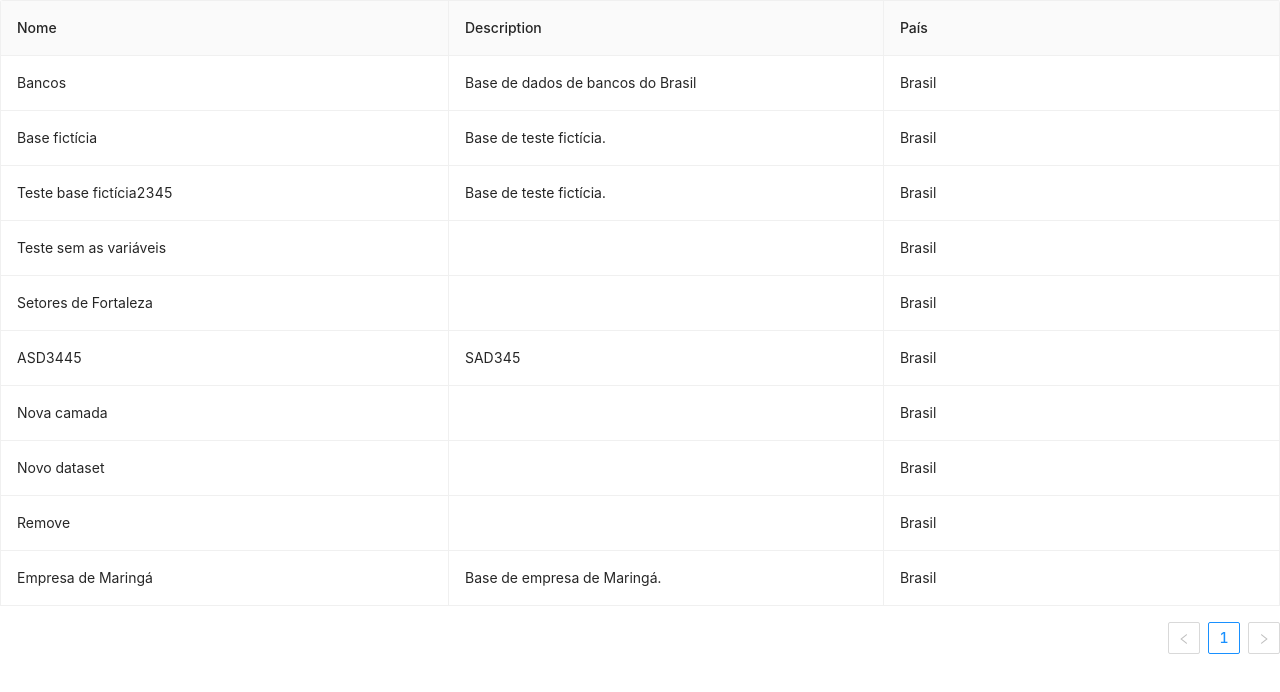
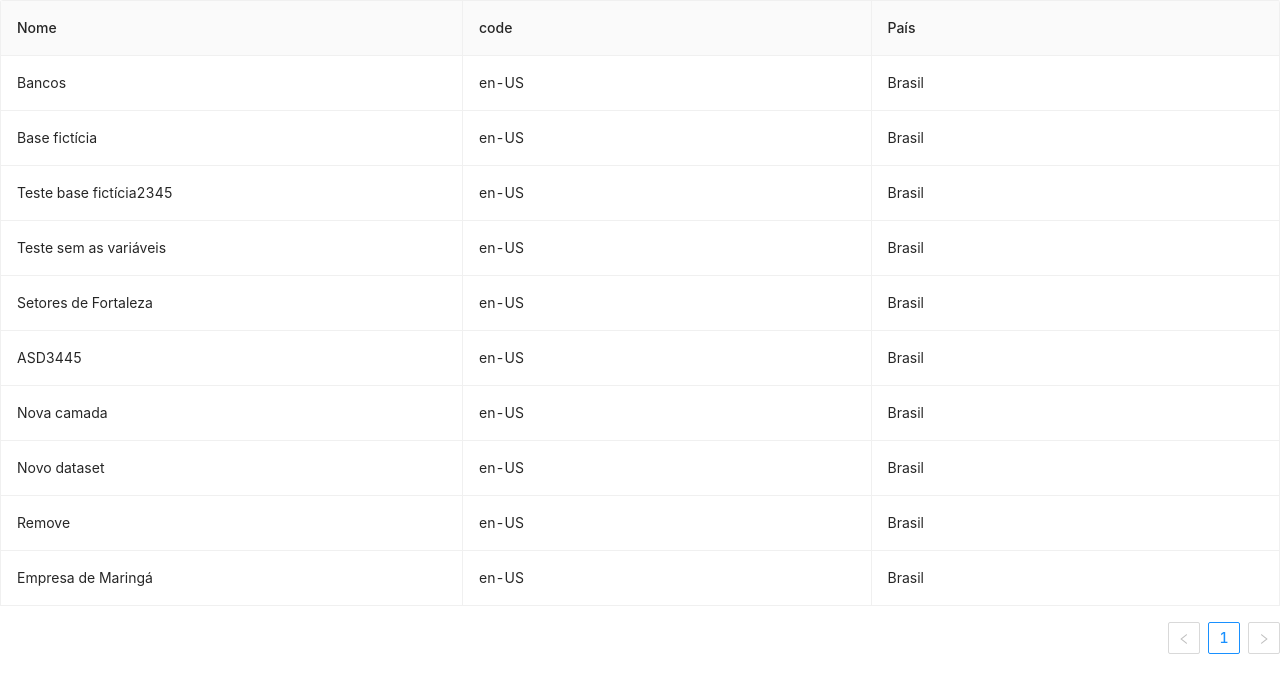
Before and after one commit to rauzola/table, a Next.js app: page / in a window 1280 px wide. Shown: the top 692 px of the page. Built offline with nearby package versions, Linux system fonts and the light colour scheme.

Commit message:
07/10/2022

```diff
--- a/pages/index.tsx
+++ b/pages/index.tsx
@@ -12,6 +12,13 @@ interface DataType {
   description?: string;
   country?: string;
   code?: string;
+}
+
+interface NewDataType {
+  id: string;
+  name?: string;
+  code?: string;
+  countryName?: string;
 }
 
 const ResizableTitle = (
@@ -48,38 +55,37 @@ const ResizableTitle = (
 
   const {data} = data1;
   const {myDatasets} = data;
-  // const test = myDatasets.items[0].translations[0];
-  // console.log(test.code)
-  // var asd = test.code
 
-  // const columns = Object.keys(a[0]||{})
-  //   .map(key => ({dataIndex: key, key, title: key}));
-
-  const {items} = myDatasets
-  console.log(items)
-
-//   for (var i = 0, l = items.length; i < l; i++) {
-//     var obj = items[i];
-//     console.log(obj)
-//     // ...
-// }
-
-
-  let newArray;
+  let newArray: NewDataType[] = [];
   myDatasets.items.forEach(function(item){
 
+    let name;
+    let code;
+    let countryName;
     // debugger;
+    if (item.translations && item.translations.length > 0) {
+      name = item.translations[0].name;
+      code = item.translations[0].code;
+    }
+
+    if (item.country
+      && item.country.translations
+      && item.country.translations.length > 0) {
+        countryName = item.country.translations[0].name;
+      }
+
     const newItem = {
       id: item.id,
-      name: item.name,
+      name: name,
+      code: code,
+      countryName: countryName
     }
 
+    newArray.push(newItem);
 
+});
 
-    if (item.translations && item.translations.length > 0) {
-      console.log(item.translations[0].code);
-    }
-});
+console.log(newArray);
 
   // var items = myDatasets.items
 // for (let caracteristica in items){
@@ -97,28 +103,22 @@ const ResizableTitle = (
 
 
 const App: React.FC = () => {
-  const [columns, setColumns] = useState<ColumnsType<DataType>>([
+  const [columns, setColumns] = useState<ColumnsType<NewDataType>>([
     {
       title: 'Nome',
       dataIndex: 'name',
       width: 100,
     },
     {
-      title: 'Description',
-      dataIndex: 'description',
+      title: 'code',
+      dataIndex: 'code',
       width: 100,
     },
     {
       title: 'País',
-      dataIndex: ['country', 'name'],
+      dataIndex: ['countryName'],
       width: 100,
-    },
-    // {
-    //   title: 'code',
-    //   dataIndex: asd,
-    //   width: 100,
-    // }
-
+    }
 
   ]);
 
@@ -133,10 +133,10 @@ const App: React.FC = () => {
       setColumns(newColumns);
     };
 
-  const mergeColumns: ColumnsType<DataType> = columns.map((col, index) => ({
+  const mergeColumns: ColumnsType<NewDataType> = columns.map((col, index) => ({
     ...col,
     onHeaderCell: column => ({
-      width: (column as ColumnType<DataType>).width,
+      width: (column as ColumnType<NewDataType>).width,
       onResize: handleResize(index),
     }),
   }));
@@ -151,7 +151,7 @@ const App: React.FC = () => {
         },
       }}
       columns={mergeColumns}
-      dataSource={myDatasets?.items}
+      dataSource={newArray}
     />
   );
 };
```
